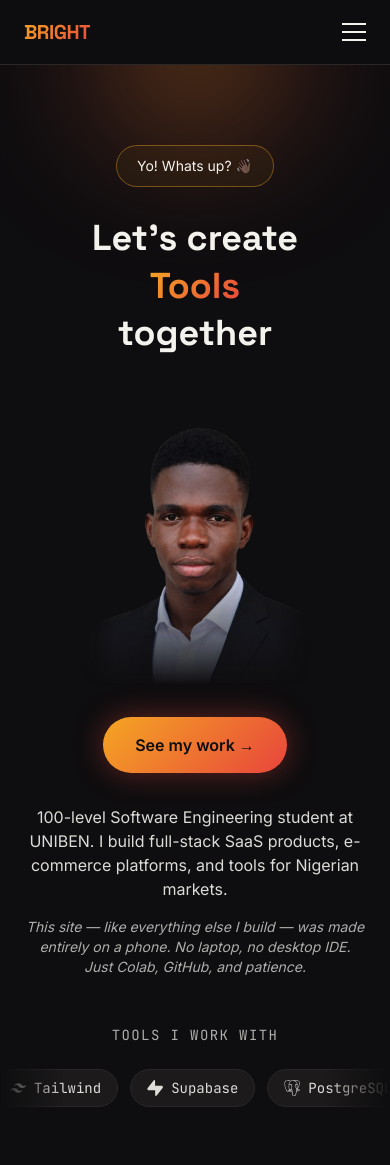
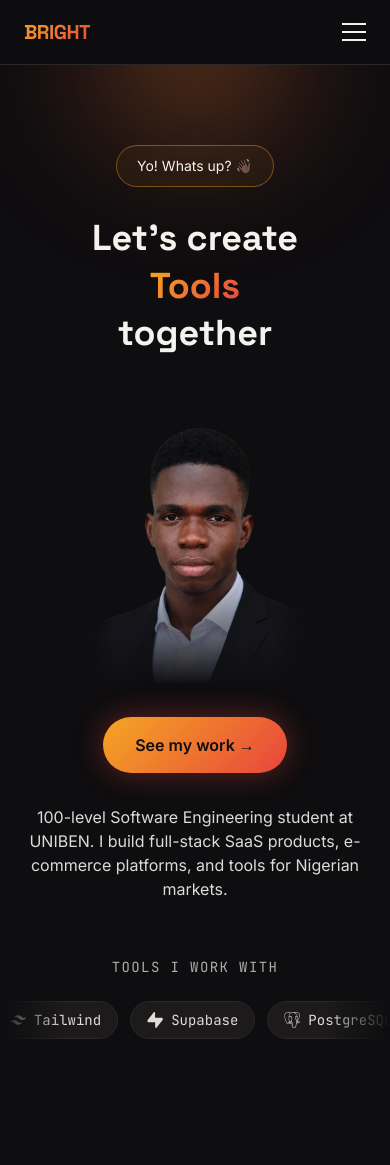
Before and after one commit to ImperioKDB/Bright.ng, a Next.js app: page / in a window 390 px wide. Shown: the top 1165 px of the page. Built offline with nearby package versions, Linux system fonts and the light colour scheme.

Commit message:
Remove mobile-only signature line, keep bio paragraph as closing element

```diff
--- a/components/Hero.tsx
+++ b/components/Hero.tsx
@@ -69,14 +69,9 @@ export default function Hero() {
           See my work →
         </a>
 
-        <p className="text-base text-text/90 max-w-xl mb-4">
+        <p className="text-base text-text/90 max-w-xl">
           100-level Software Engineering student at UNIBEN. I build full-stack
           SaaS products, e-commerce platforms, and tools for Nigerian markets.
-        </p>
-
-        <p className="text-sm text-text/70 italic max-w-md">
-          This site — like everything else I build — was made entirely on a
-          phone. No laptop, no desktop IDE. Just Colab, GitHub, and patience.
         </p>
       </div>
     </motion.section>
```
